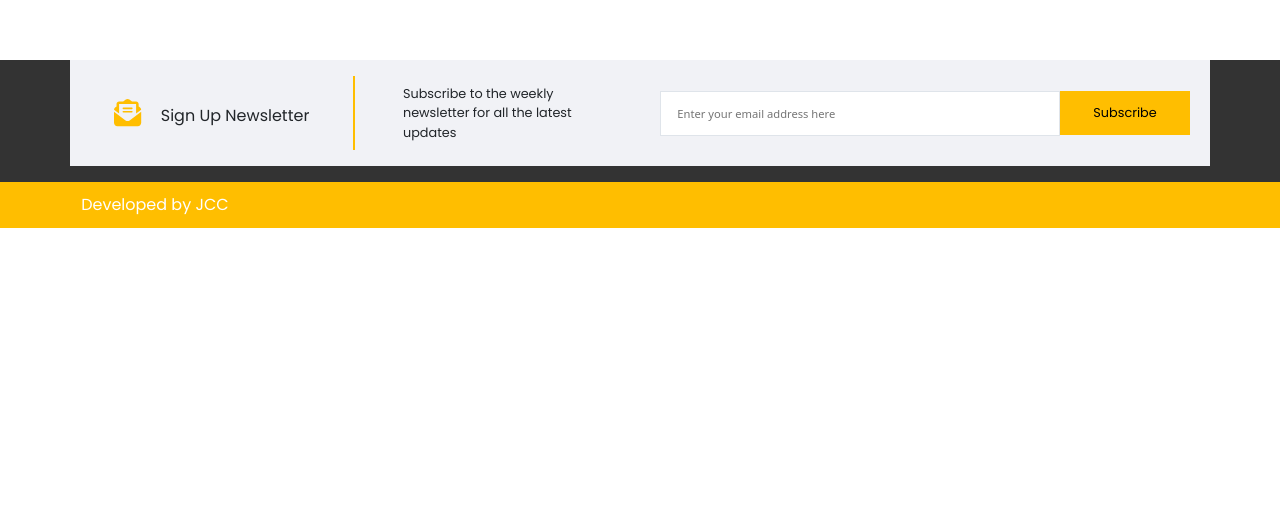
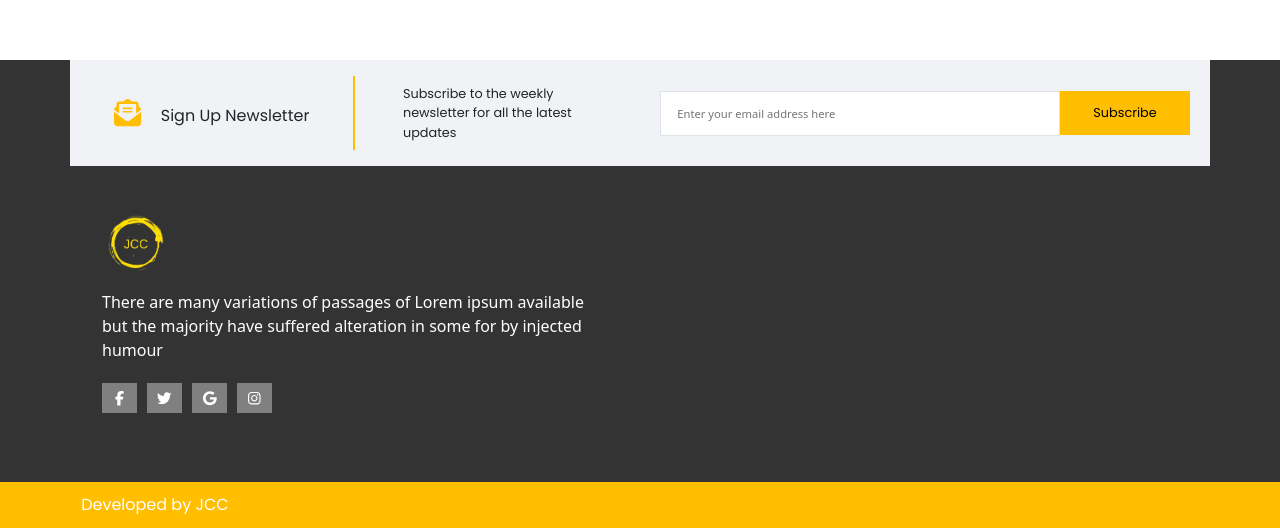
Before and after one commit to JCciasico/Car-Rental, a Vue app: page / in a window 1280 px wide. Shown: the part 5766-6294 px from the top of the page. Before the commit the page ends 5994 px from the top, so only its background shows below. Built offline with nearby package versions, Linux system fonts and the light colour scheme; a web font is replaced by a local one; what vue-scroll-reveal would draw is missing.

Commit message:
chore: added social description

```diff
--- a/src/components/FooterSection.vue
+++ b/src/components/FooterSection.vue
@@ -2,17 +2,39 @@
   <section>
     <div class="container subs-body">
         <div class="row input-content">
-            <div class="col-3 sign-cont">
+            <div class="col-lg-3 col-md-6 sign-cont">
                 <i class="fa-solid fa-envelope-open-text icon"></i>
                 <span id="signup-text">Sign Up Newsletter</span>
             </div>
-            <div class="col-3 sign-des">
+            <div class="col-lg-3 col-md-6 sign-des">
                 <span>Subscribe to the weekly newsletter for all the latest updates</span>
             </div>
-            <div class="col-6 subs-cont">
+            <div class="col-lg-6 col-md-12 subs-cont">
                 <input type="text" name="text" class="text" placeholder="Enter your email address here">
                 <button>Subscribe</button>
             </div>
+        </div>
+        <div class="row">
+            <div class="col social-con">
+                <img src="../assets/car-jcc.png" alt="jcc logo" class="image">
+                <p id="social-text">There are many variations of passages of Lorem ipsum available
+                    but the majority have suffered alteration in some for by injected humour</p>
+                <div class="social-icon">
+                    <div class="box">
+                        <i class="fa-brands fa-facebook-f icon-1"></i>
+                    </div>
+                    <div class="box">
+                        <i class="fa-brands fa-twitter icon-1"></i>
+                    </div>
+                    <div class="box">
+                        <i class="fa-brands fa-google icon-1"></i>
+                    </div>
+                    <div class="box">
+                        <i class="fa-brands fa-instagram icon-1"></i>
+                    </div>
+                </div>
+            </div>
+            <div class="col"></div>
         </div>
     </div>
   </section>
@@ -83,4 +105,42 @@ button:hover{
     border: 1px solid #ffbe00;
     cursor: pointer;
 }
+.image{
+    width: 100px;
+    height: 60px;
+}
+.social-con{
+    padding: 3rem 1rem;
+    color: white;
+}
+#social-text{
+    padding: 0 1rem;
+    padding-top: 1rem;
+}
+.social-icon{
+    padding: 0.3rem 1rem;
+    display: flex;
+    align-items: center;
+    column-gap: 10px;
+}
+.box{
+    background-color: #808080;
+    padding: 0.5rem 0;
+    width: 35px;
+    display: flex;
+    align-items: center;
+    justify-content: center;
+}
+.box:hover{
+    cursor: pointer;
+    color: #ffbe00;
+}
+.icon-1{
+    font-size: 0.9rem;
+}
+@media (max-width:600px) {
+   .sign-cont{
+    border: none;
+   }
+}
 </style>
```
